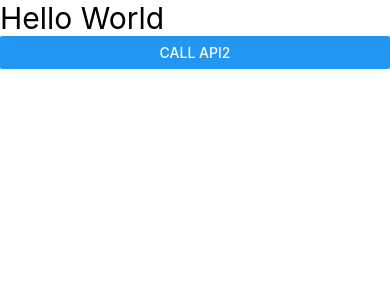
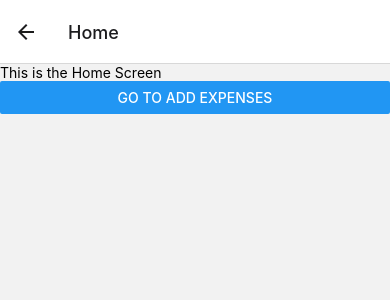
Before and after one commit to bhosalekunalsanjay/MobileDevWithReactNative, a React Native app: screen /Home in a window 390 px wide. Shown: the top 300 px of the page. Built offline with nearby package versions, Linux system fonts and the light colour scheme.

Commit message:
Added Home screen and Add new expense screen. Also added basic screen navigation

```diff
--- a/App.tsx
+++ b/App.tsx
@@ -4,6 +4,13 @@ import { dummyApi } from './utils/ApiService';
 import { collection, doc, getDocs, setDoc } from 'firebase/firestore';
 import { FIREBASE_DB, FIREBASE_DB_EXPENSE_TYPES } from './Firebase.Config';
 import { expenseTypesData } from './utils/Masters';
+import 'react-native-gesture-handler'; // Import this at the top of your entry point
+import { NavigationContainer } from '@react-navigation/native';
+import { createNativeStackNavigator } from '@react-navigation/native-stack';
+import AddExpense from './screens/add.expense';
+import HomeScreen from './screens/home';
+
+const Stack = createNativeStackNavigator();
 
 function App(): JSX.Element {
   const isDarkMode = useColorScheme() === 'dark';
@@ -19,14 +26,12 @@ function App(): JSX.Element {
   }
 
   useEffect(() => {
-   // fetchTestDb();
+    // fetchTestDb();
   }, []);
 
   const createExpense = () => {
-    // Create a reference to the "expense types" collection
-    const expenseTypesCollectionRef = collection(FIREBASE_DB, FIREBASE_DB_EXPENSE_TYPES); // Replace 'FIREBASE_DB' with your Firestore instance
+    const expenseTypesCollectionRef = collection(FIREBASE_DB, FIREBASE_DB_EXPENSE_TYPES);
 
-    // Loop through the data and add each expense type as a document
     expenseTypesData.forEach(async (expenseType) => {
       const docRef = doc(expenseTypesCollectionRef, String(expenseType.id));
 
@@ -40,25 +45,29 @@ function App(): JSX.Element {
     });
   }
 
-  const dummyApiCall = () => {
+  const dummyExternalApiCall = () => {
     console.log('data');
     dummyApi().then(response => {
       const data = response.data;
-      // Handle the data here
     })
-      .catch(error => {
-        // Handle errors here
-      });
+    .catch(error => { });
   }
 
   return (
-    <View>
-      <Text style={{ fontSize: 30 }}>Hello World</Text>
-      <Button
-        title='Call API2'
-        onPress={createExpense}
-      ></Button>
-    </View>
+    // <View>
+    //   <Text style={{ fontSize: 30 }}>Hello World</Text>
+    //   <Button
+    //     title='Call API'
+    //     onPress={createExpense}
+    //   ></Button>
+    // </View>
+    <NavigationContainer>
+      <Stack.Navigator>
+        {/* Define your screens here */}
+        <Stack.Screen name="Add New Expense" component={AddExpense} />
+        <Stack.Screen name="Home" component={HomeScreen} />
+      </Stack.Navigator>
+    </NavigationContainer>
   );
 }
 
--- /dev/null
+++ b/screens/add.expense.tsx
@@ -0,0 +1,16 @@
+import React from 'react';
+import { View, Text, Button } from 'react-native';
+
+function AddExpense({ navigation }:any) {
+  return (
+    <View>
+      <Text>This is the New Screen</Text>
+      <Button
+        title="Home"
+        onPress={() => navigation.navigate('Home')}
+      />
+    </View>
+  );
+}
+
+export default AddExpense;
--- /dev/null
+++ b/screens/home.tsx
@@ -0,0 +1,16 @@
+import React from 'react';
+import { View, Text, Button } from 'react-native';
+
+function HomeScreen({ navigation }:any) {
+  return (
+    <View>
+      <Text>This is the Home Screen</Text>
+      <Button
+        title="Go to Add Expenses"
+        onPress={() => navigation.navigate('Add New Expense')}
+      />
+    </View>
+  );
+}
+
+export default HomeScreen;
```
Also changed, not shown: package.json (+9 -1 lines), 1 other file (tests, documents, lock files or other folders).
